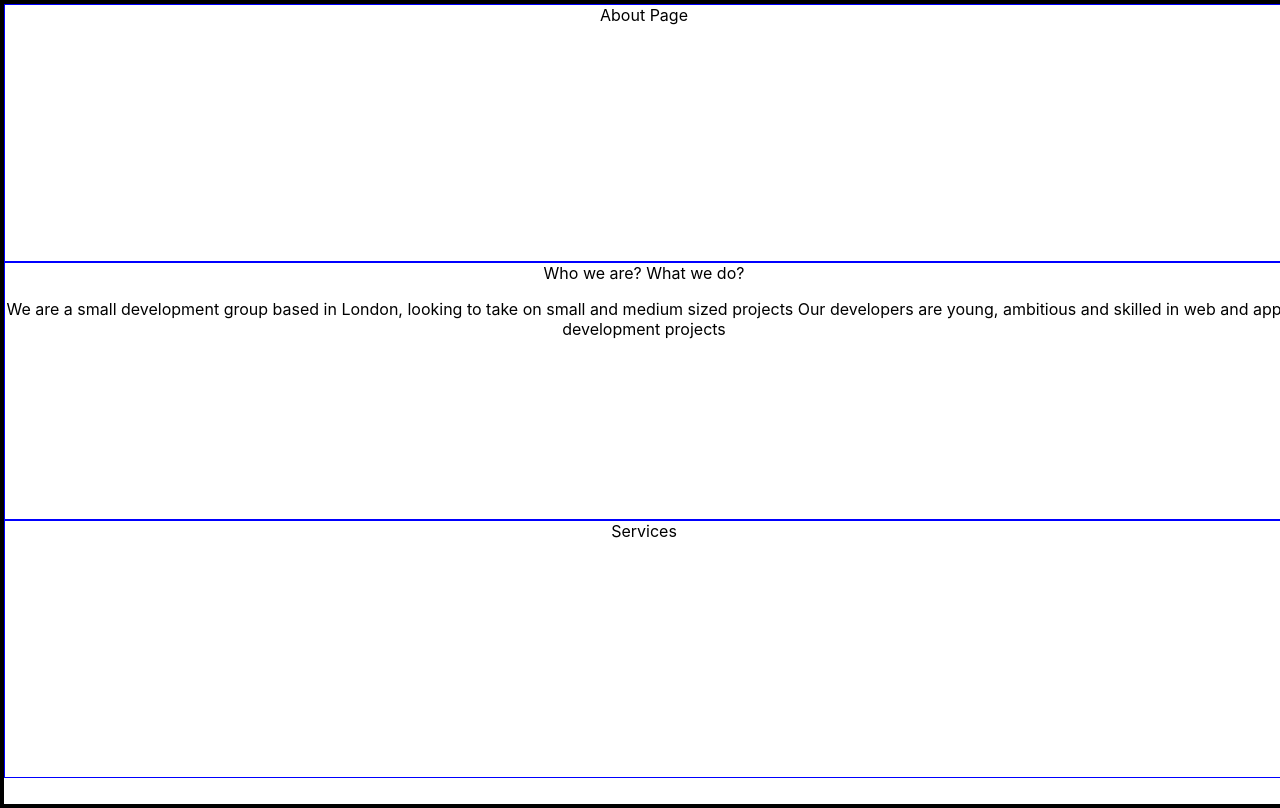
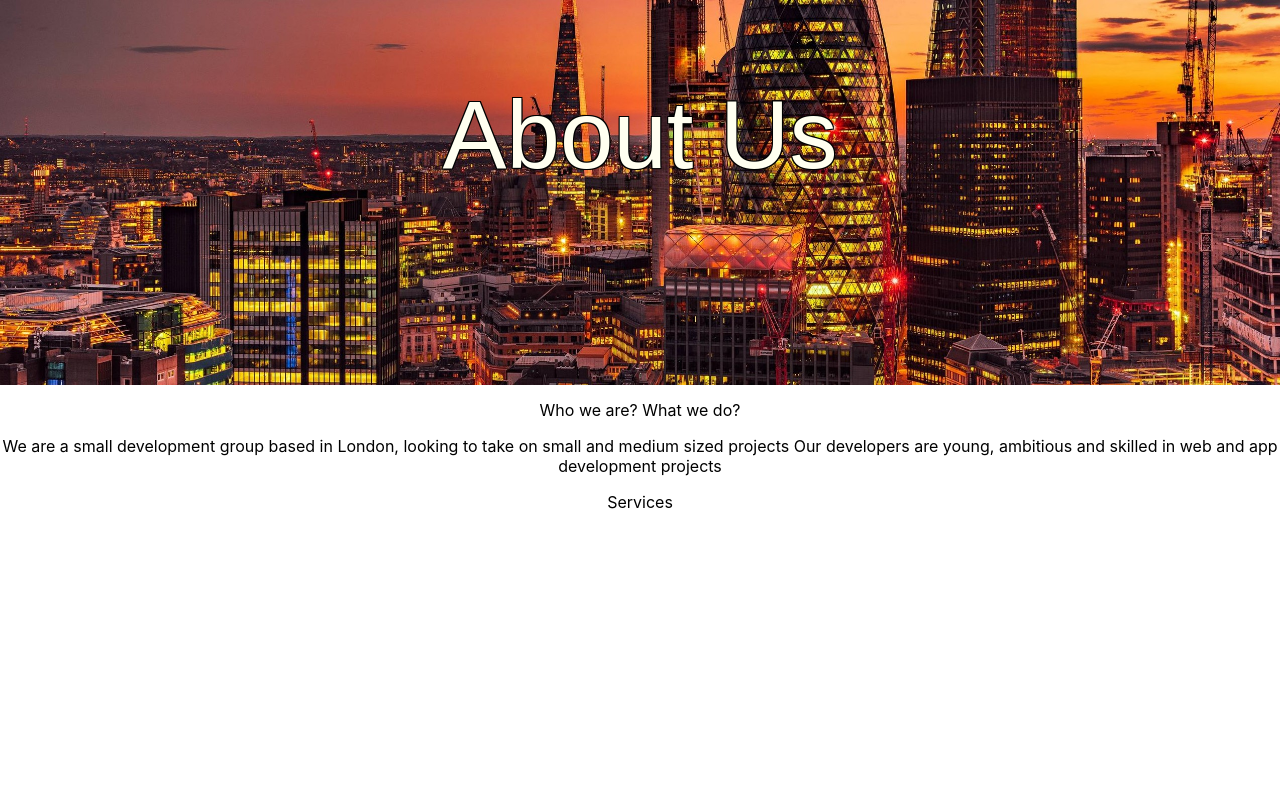
Before and after one commit to hamidval/portfolio, a React (Create React App) app: page /about in a window 1280 px wide. Built offline with nearby package versions, Linux system fonts and the light colour scheme.

Commit message:
added image

```diff
--- a/src/components/About.js
+++ b/src/components/About.js
@@ -1,6 +1,6 @@
 import React, { Component } from 'react';
 import { withRouter} from 'react-router-dom'
-import londonSkyline from './londonSkyline.png'
+import londonSky from './londonSky.jpg'
 
 
 
@@ -19,8 +19,9 @@ class About extends Component {
 
         <div className='par-div'>
 
-            <div className='about-div'>
-                <div>About Page</div>
+            <div className='about-div-40'>
+                <div className='abs-txt strokeme'>About Us</div>
+                <img className='about-img' src={londonSky}/>
 
             </div>
             <div className='about-div'>
--- a/src/index.css
+++ b/src/index.css
@@ -13,10 +13,17 @@ code {
 }
 
 
-.about-div{
+.about-div-80{
   position: relative;
-  height: 32%;
+  height: 80%;
   border: 1px solid blue
+
+
+}
+.about-div-40{
+  display: block;
+  height: 50% ;
+
 
 
 }
@@ -25,7 +32,39 @@ code {
   height: 100%;
   width: 100%;
 
-  border: 4px solid black
+
 
 
 }
+.about-img{
+  width: 100%;
+}
+
+img{
+  max-width: 100%;
+  max-height: 100%;
+
+}
+.abs-txt{
+  position: absolute;
+  font-size: 7.5vw;
+  font-family: Arial, Helvetica, sans-serif;
+
+  z-index: 999;
+  margin: 0 auto;
+  left: 0;
+  right: 0;
+  top: 10%;
+
+  vertical-align: middle;
+   /* Adjust this value to move the positioned div up and down */
+  text-align: center;
+  /* width: 60%; Set the width of the positioned div */
+}
+
+.strokeme {
+  color: #FFFFF0;
+
+
+  text-shadow: -1px -1px 0 #000, 1px -1px 0 #000, -1px 1px 0 #000, 1px 1px 0 #000;
+}
```
Also changed, not shown: src/components/londonSky.jpg (added), src/components/londonSkyline.png (deleted).
